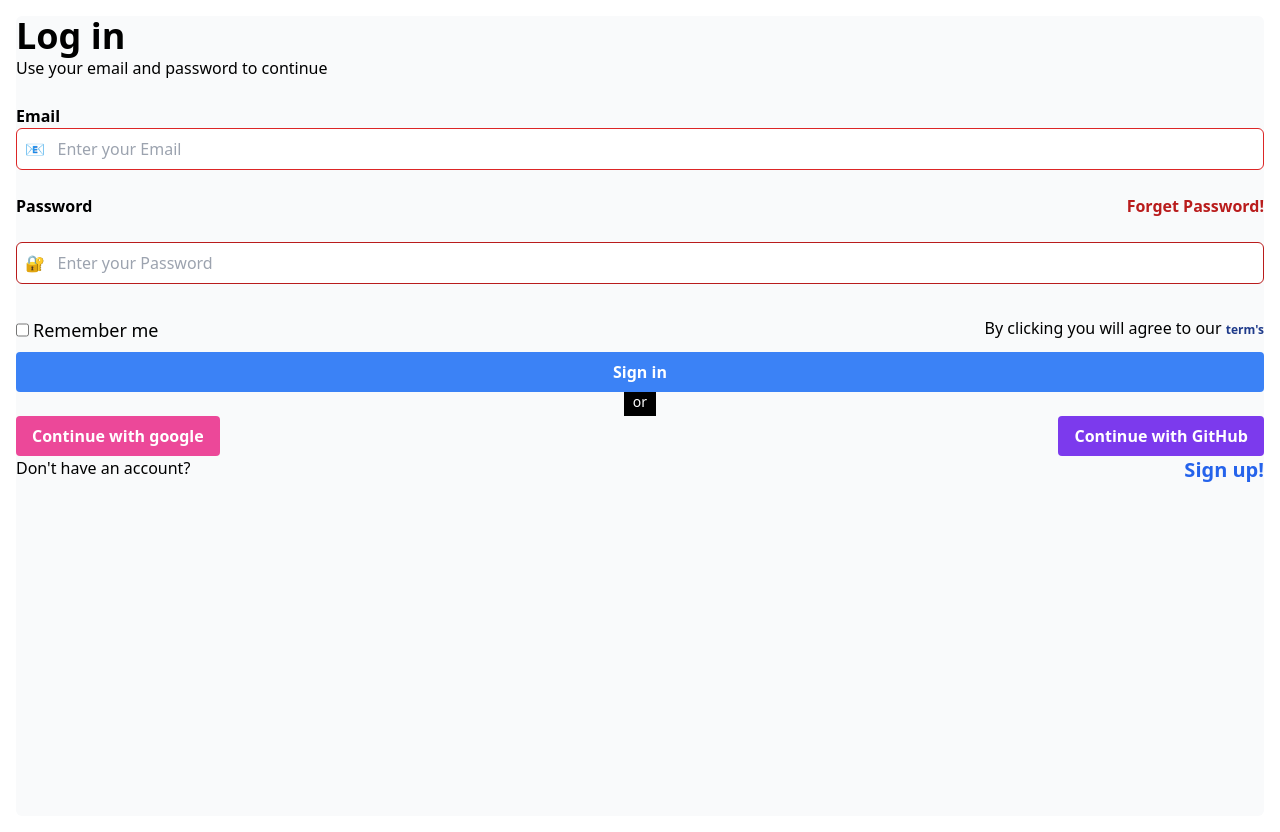
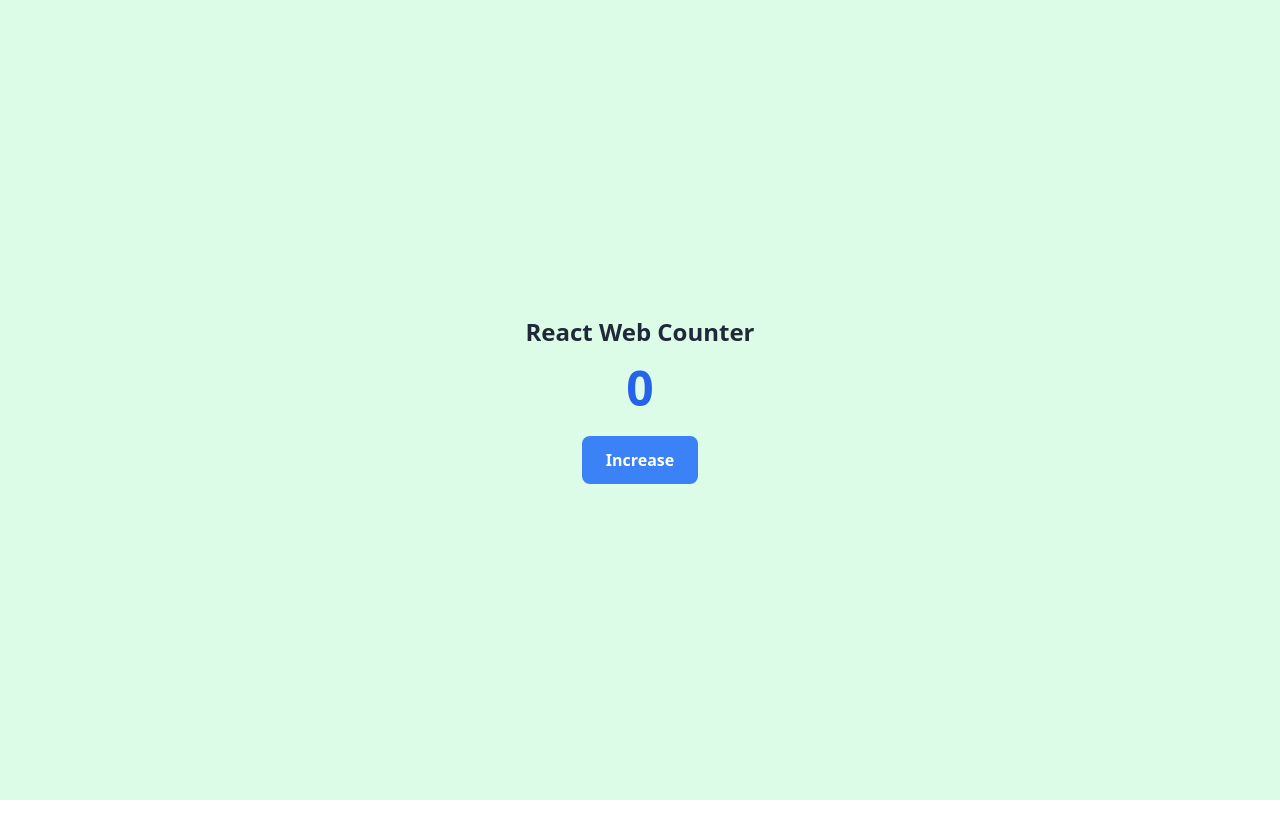
Before and after one commit to the-nishan/React-Front-End, a React (Create React App) app: page / in a window 1280 px wide. After the commit the page ends 800 px from the top, so only its background shows below. Built offline with nearby package versions, Linux system fonts and the light colour scheme.

Commit message:
counter react web app practice

```diff
--- a/src/App.js
+++ b/src/App.js
@@ -1,84 +1,38 @@
-import React from "react";
-import { Helmet } from "react-helmet"; // for <head> tags like <title>
+import React, { useState } from "react";
 
-function App() {
-  return (
-    <div className="min-h-screen bg-gray-50 text-black flex flex-col rounded-md m-4">
-      <Helmet>
-        <title>Moc webApp</title>
-        <meta name="description" content="its a moc page test 2"></meta>
-      </Helmet>
-      {/* starts here */}
+import { Helmet } from "react-helmet";
 
-      {/*  */}
-      <div className="pb-6">
-      <h2 className="text-4xl font-bold">Log in</h2>
-      <h2>Use your email and password to continue</h2>
-      </div>
-      {/*  */}
-      <div className="pb-6">
-      <h2 className="font-bold">Email</h2>
-      <input
-        type="box"
-        placeholder="📧   Enter your Email"
-        class="w-full border border-red-600 rounded-md p-2 focus:outline-none focus:ring-2 focus:ring-blue-500"
-      />
-      </div>
-      {/*  */}
-      <div className="w-full flex justify-between">
-        <h2 className="font-bold">Password</h2>
-        <a href=" #" className="text-red-700 font-bold">Forget Password!</a>
-      </div>
-      {/*  */}
-      <div className="py-6">
-      <input
-        type="box"
-        placeholder="🔐   Enter your Password"
-        class="w-full border border-red-700 rounded-md p-2 focus:outline-none focus:ring-2 focus:ring-blue-500"
-      />
-      </div>
-      {/* radio button */}
-      <div class="py-2 w-full flex justify-between">
-        {/*  */}
-        <label className="inline-flex items left-2  space-x-1">
-          <input
-            type="checkbox"
-            name="check"
-            value="check"
-          />
-          <span className="text-lg">Remember me</span>
-        </label>
-        {/*  */}
-        <p className="text-md">By clicking you will agree to our {" "}<a href=" #" className="text-xs font-extrabold text-blue-900">term's</a></p>
-      </div>
-      {/*  */}
-      <button class="  bg-blue-500 text-white font-semibold justify-start px-4 py-2 rounded hover:bg-green-600 active:bg-yellow-700 transition">
-        Sign in
-      </button>
-      {/*  */}
-<div  className="mx-auto bg-black w-8 h-6 ">
-      <p className="text-center text-sm text-white"  >or</p>
-      </div>
-      {/*  */}
-      <div className="flex justify-between">
-        <button href="https://www.google.com/imghp?hl=en" class="  bg-pink-500 text-white font-semibold px-4 py-2 rounded hover:bg-green-600 active:bg-yellow-700 transition">
-          Continue with google
-        </button>
-        <button class="  bg-violet-600 text-white font-semibold px-4 py-2 rounded hover:bg-green-600 active:bg-yellow-700 transition">
-          Continue with GitHub
-        </button>
-      </div>
-      {/*  */}
-      <div className="flex  justify-between">
-        <p className="text-black font-weight-700">
-          Don't have an account?
-        </p>
-       <a href=" #" class="text-blue-600 text-xl font-bold">Sign up!</a>
 
-      </div>
-      {/*  ends here */}
-    </div>
-  );
+
+function Counter() {
+
+const [count, setCount] = useState(0);
+
+
+
+return (
+
+<div className="flex flex-col items-center justify-center h-screen bg-green-100">
+
+<h2 className="text-2xl font-bold mb-4 text-gray-800">React Web Counter</h2>
+
+<h1 className="text-5xl font-extrabold mb-6 text-blue-600">{count}</h1>
+
+<button
+
+className="px-6 py-3 bg-blue-500 text-white font-semibold rounded-lg hover:bg-blue-600 transition-colors"
+
+onClick={() => setCount(count + 5)}
+
+>
+
+Increase
+
+</button>
+
+</div>
+
+);
+
 }
-
-export default App;
+export default Counter;
```
